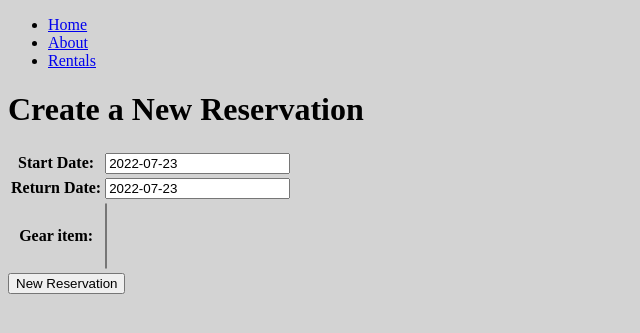
After one commit to mgerken86/Basecamp, a Django app: page /reservations/new in a window 1280 px wide. The commit adds this page. Shown: the top 333 px of the page, without its empty margins (0-640 px from the left). Run offline with Django 4.2, Linux system fonts and the light colour scheme; data that the repository does not hold is empty.

Commit message:
Reservation model and list page

```diff
--- a/main_app/admin.py
+++ b/main_app/admin.py
@@ -1,5 +1,6 @@
 from django.contrib import admin
 
-from main_app.models import Gear_item
+from main_app.models import Gear_item, Reservation
 
 admin.site.register(Gear_item)
+admin.site.register(Reservation)
--- a/main_app/models.py
+++ b/main_app/models.py
@@ -1,5 +1,7 @@
 from django.db import models
 from django.urls import reverse
+from django.contrib.auth.models import User
+from datetime import date
 
 
 class Gear_item(models.Model):
@@ -14,12 +16,19 @@ class Gear_item(models.Model):
     def get_absolute_url(self):
         return reverse('detail', kwargs={'gear_item_id': self.id})
 
-# class Reservation_item(models.Model):
-#     start_date = models.DateField(),
-#     end_date = models.DateField(),
-#     reservation = models.ForeignKey('Reservation', on_delete=models.SET_NULL, null=True, blank=True)
-#     gear_item = models.ForeignKey('Gear_item', on_delete=models.SET_NULL, null=True, blank=True)
 
 # class Reservation(models.Model):
-#     user = models.ForeignKey(User)
+#     user = models.ForeignKey(User, on_delete=models.CASCADE)
 #     total = models.DecimalField(decimal_places=2, max_digits=20, default=0.00)
+
+# class Reservation_item(models.Model):
+#     start_date = models.DateField(("Start Date"), default=date.today),
+#     end_date = models.DateField(("Return Date"), default=date.today),
+#     gear_item = models.ManyToManyField(Gear_item),
+#     reservation = models.ForeignKey(Reservation, on_delete=models.CASCADE)
+
+class Reservation(models.Model):
+    start_date = models.DateField(("Start Date"), default=date.today)
+    end_date = models.DateField(("Return Date"), default=date.today)
+    gear_item = models.ManyToManyField(Gear_item)
+    # reservation = models.ForeignKey(Reservation, on_delete=models.CASCADE)
--- a/main_app/templates/rentals/index.html
+++ b/main_app/templates/main_app/gear_item_list.html
@@ -4,7 +4,7 @@
 <h1>Rentals List</h1>
 <h2><a href="{% url 'gear_item_create' %}">Add New Gear</a></h2>
 
-{% for gear in gear_items %}
+{% for gear in gear_item_list %}
 <a href="{% url 'detail' gear.id %}">
     <p>Name: {{gear.name}}</p>
 </a>
--- /dev/null
+++ b/main_app/templates/main_app/reservation_form.html
@@ -0,0 +1,12 @@
+{% extends 'base.html' %}
+
+{% block content %}
+  <h1>Create a New Reservation</h1>
+  <form action="" method="POST">
+    {% csrf_token %}
+    <table>
+      {{ form.as_table }}
+    </table>
+    <input type="submit" value="New Reservation" class="btn">
+  </form>
+{% endblock %}
--- a/main_app/urls.py
+++ b/main_app/urls.py
@@ -1,14 +1,16 @@
 from django.urls import path
 from . import views
-from main_app.views import GearList
+from main_app.views import GearList, ReservationsList
 
 urlpatterns = [
     path('', views.home, name='home'),
     path('about/', views.about, name='about'),
-    path('rentals/', views.rentals_index, name='index'),
-    # path('rentals/', GearList.as_view(), name='index'),
+    path('rentals/', GearList.as_view(), name='index'),
     path('rentals/<int:gear_item_id>', views.gear_item_detail, name='detail'),
     path('rentals/create', views.Gear_itemCreate.as_view(), name='gear_item_create'),
     path('rentals/<int:pk>/update', views.Gear_itemUpdate.as_view(), name='gear_item_update'),
     path('rentals/<int:pk>/delete', views.Gear_itemDelete.as_view(), name='gear_item_delete'),
+    path('reservations/', ReservationsList.as_view(), name='reservations_index'),
+    path('reservations/new', views.ReservationCreate.as_view(), name='reservation_create'),
+    path('reservations/<int:pk>', views.ReservationDetail.as_view(), name='reservation_detail'),
 ]
--- a/main_app/views.py
+++ b/main_app/views.py
@@ -1,15 +1,25 @@
 from django.shortcuts import render
-from .models import Gear_item
-from django.views.generic.list import ListView
+from .models import Gear_item, Reservation
+from django.views.generic import ListView, DetailView
 from django.views.generic.edit import CreateView, UpdateView, DeleteView
 
 class GearList(ListView):
     model = Gear_item
-    # template_name = 'rentals/index.html'
+class ReservationsList(ListView):
+    model = Reservation
+
 
 class Gear_itemCreate(CreateView):
     model = Gear_item
     fields = ['name', 'price', 'qty', 'desc']
+
+class ReservationCreate(CreateView):
+    model = Reservation
+    fields = "__all__"
+    success_url = '/reservations'
+
+class ReservationDetail(DetailView):
+    model = Reservation
 
 class Gear_itemUpdate(UpdateView):
     model = Gear_item
@@ -29,7 +39,6 @@ def about(request):
 def rentals_index(request):
     gear_items = Gear_item.objects.all()
     return render(request, 'rentals/index.html', {'gear_items': gear_items})
-    return render(request, 'rentals/index.html', {'gear_items': gear_items})
 
 def gear_item_detail(request, gear_item_id):
     gear_item = Gear_item.objects.get(id=gear_item_id)
```
Also changed, not shown: main_app/templates/main_app/reservation_list.html (added, +20 -0 lines), main_app/migrations/0003_reservation.py (added), main_app/migrations/0004_remove_reservation_gear_items_reservation_user.py (added), main_app/migrations/0005_rename_reservation_reservation_item.py (added), main_app/migrations/0006_remove_reservation_item_user_reservation.py (added), main_app/migrations/0007_reservation_item_reservation.py (added), main_app/migrations/0008_remove_reservation_total_remove_reservation_user_and_more.py (added), main_app/migrations/0009_reservation_end_date_reservation_gear_item_and_more.py (added), main_app/templates/main_app/reservation_detail.html (added).
